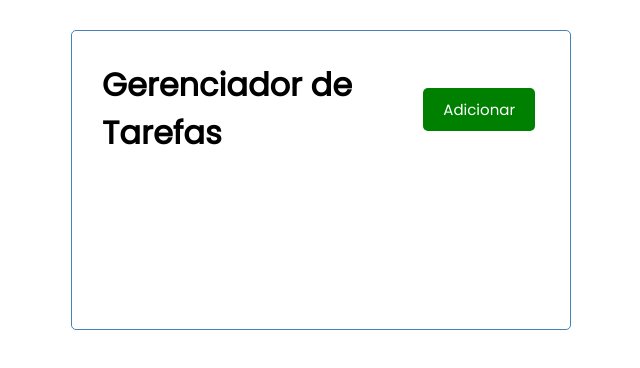
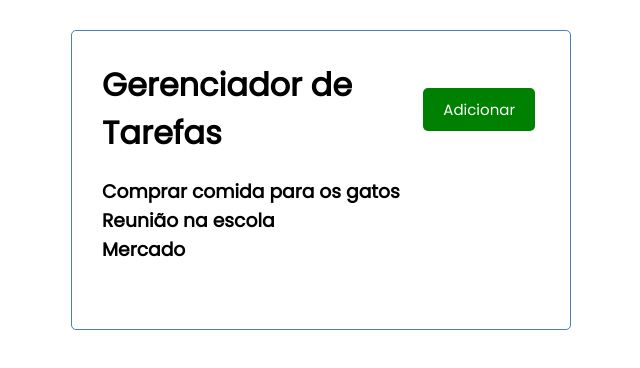
Before and after one commit to LionyxML/react-tarefas, a React (Create React App) app: page / in a window 1280 px wide. Shown: the top 368 px of the page, without its empty margins (319-959 px from the left). Built offline with nearby package versions, Linux system fonts and the light colour scheme.

Commit message:
Tests with tasks. Created dummy tasks. Globalized list with useState

```diff
--- a/src/App.js
+++ b/src/App.js
@@ -1,9 +1,35 @@
+import { useState } from 'react'
 import Header from './components/Header'
+import Tasks from './components/Tasks'
 
 function App() {
+
+  const [tasks, setTasks] = useState([
+
+      {
+        id: 1,
+        text: 'Comprar comida para os gatos',
+        day: '5 de Junho às 18:30',
+        reminder: true,
+      },
+      {
+        id: 2,
+        text: 'Reunião na escola',
+        day: '10 de Dezembro às 14:00',
+        reminder: true,
+      },
+      {
+        id: 3,
+        text: 'Mercado',
+        day: '22 de Dezembro às 17:00',
+        reminder: false,
+      }
+  ])
+
   return (
     <div className="container">
         <Header />
+        <Tasks tasks={tasks} />
     </div>
 
   );
--- /dev/null
+++ b/src/components/Tasks.js
@@ -0,0 +1,11 @@
+const Tasks = ({tasks}) => {
+  return (
+    <>
+      {tasks.map((task) => (
+        <h3 key={task.id}>{task.text}</h3>
+      ))}
+    </>
+  )
+}
+
+export default Tasks
```
